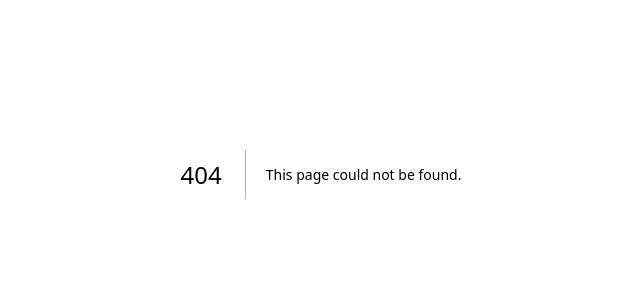
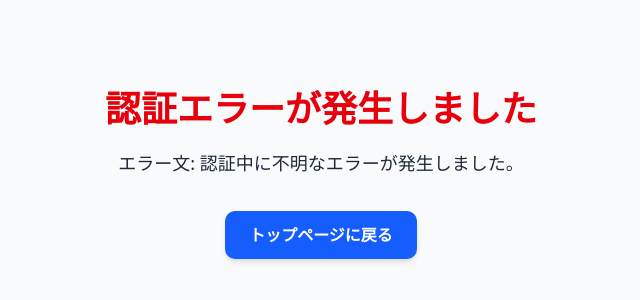
Before and after one commit to mokkun55/yurigaoka-app-student, a Next.js app: page /auth/auth-code-error in a window 1280 px wide. Before the commit this address had no page. Shown: the part 226-526 px from the top of the page, without its empty margins (319-959 px from the left). Built offline with nearby package versions, Linux system fonts and the light colour scheme.

Commit message:
feat: auth error page

```diff
--- /dev/null
+++ b/src/app/auth/auth-code-error/page.tsx
@@ -0,0 +1,64 @@
+"use client";
+
+import { useEffect, useState } from "react";
+import { useRouter } from "next/navigation";
+
+const AuthCodeErrorPage: React.FC = () => {
+  const router = useRouter();
+  const [errorMessage, setErrorMessage] =
+    useState<string>("認証中に不明なエラーが発生しました。");
+
+  useEffect(() => {
+    // クエリパラメータ取得
+    const searchParams = new URLSearchParams(window.location.search);
+    const error_description = searchParams.get("error_description");
+
+    // ハッシュパラメータ取得
+    let hashErrorDesc = null;
+    if (window.location.hash) {
+      const hashParams = new URLSearchParams(window.location.hash.slice(1));
+      hashErrorDesc = hashParams.get("error_description");
+    }
+
+    if (hashErrorDesc) {
+      setErrorMessage(decodeURIComponent(hashErrorDesc).replace(/\+/g, " "));
+    } else if (error_description) {
+      setErrorMessage(
+        decodeURIComponent(error_description).replace(/\+/g, " ")
+      );
+    }
+
+    // カスタムエラーメッセージ
+    if (errorMessage.includes("INCORRECT_DOMAIN")) {
+      setErrorMessage(
+        "このメールアドレスドメインでのサインアップは許可されていません。"
+      );
+    }
+    // その他のカスタムエラーメッセージがあれば追加
+    // else if (errorMessage.includes('OTHER_CUSTOM_ERROR')) {
+    //   setErrorMessage('その他カスタムエラーのメッセージ。');
+    // }
+
+    // errorMessageをコンソールに表示
+    console.error("AuthCodeErrorPage errorMessage:", errorMessage);
+  }, [errorMessage]); // errorMessageのみ依存配列に
+
+  return (
+    <div className="min-h-screen flex flex-col items-center justify-center bg-gray-50 text-gray-800 p-5 text-center">
+      <title>認証エラー</title>
+
+      <h1 className="text-4xl font-bold text-red-600 mb-5">
+        認証エラーが発生しました
+      </h1>
+      <p className="text-lg mb-8 max-w-2xl leading-relaxed">エラー文: {errorMessage}</p>
+      <button
+        onClick={() => router.push("/")}
+        className="bg-blue-600 hover:bg-blue-700 text-white font-semibold py-3 px-6 rounded-lg shadow-md transition duration-300 ease-in-out"
+      >
+        トップページに戻る
+      </button>
+    </div>
+  );
+};
+
+export default AuthCodeErrorPage;
```
